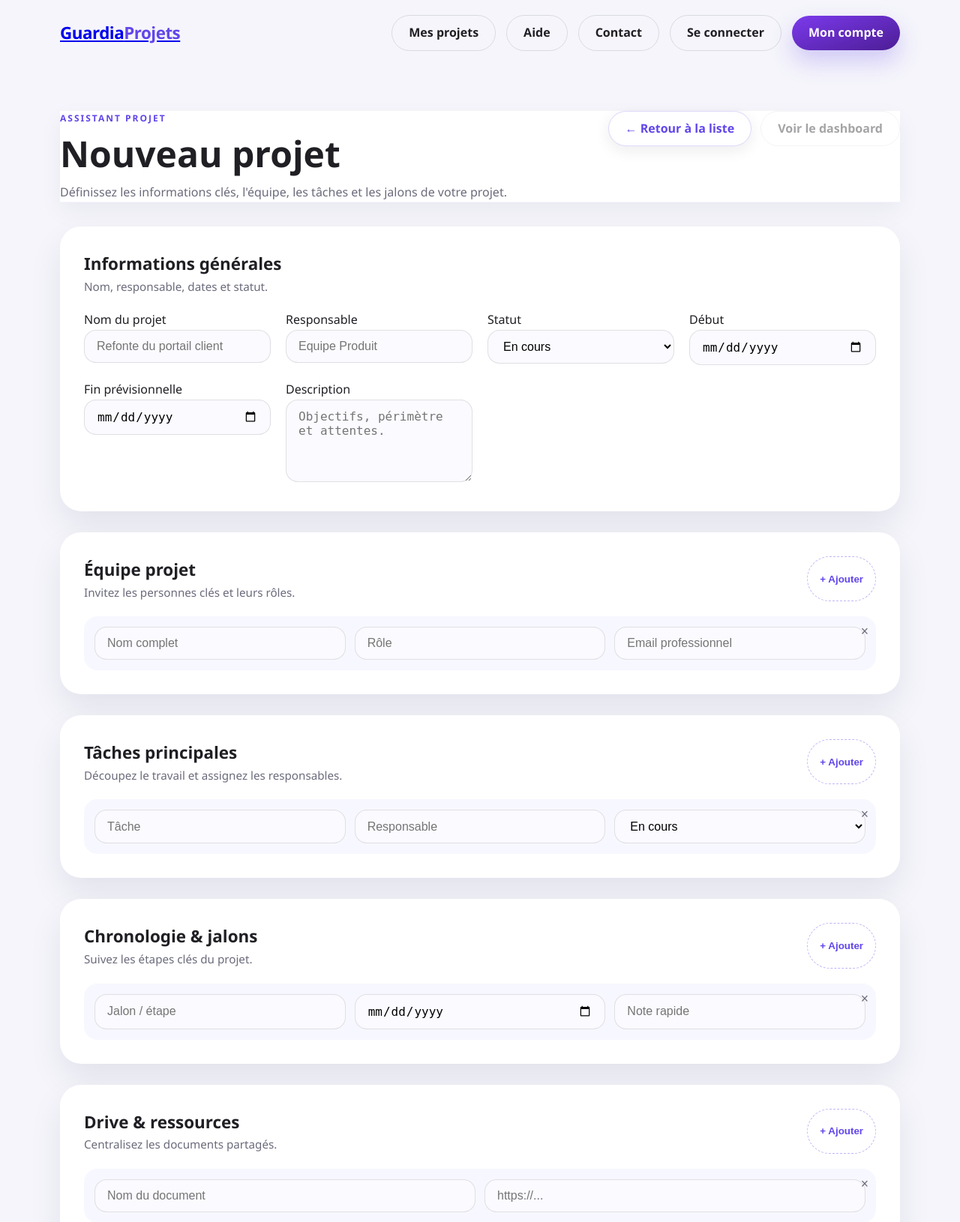
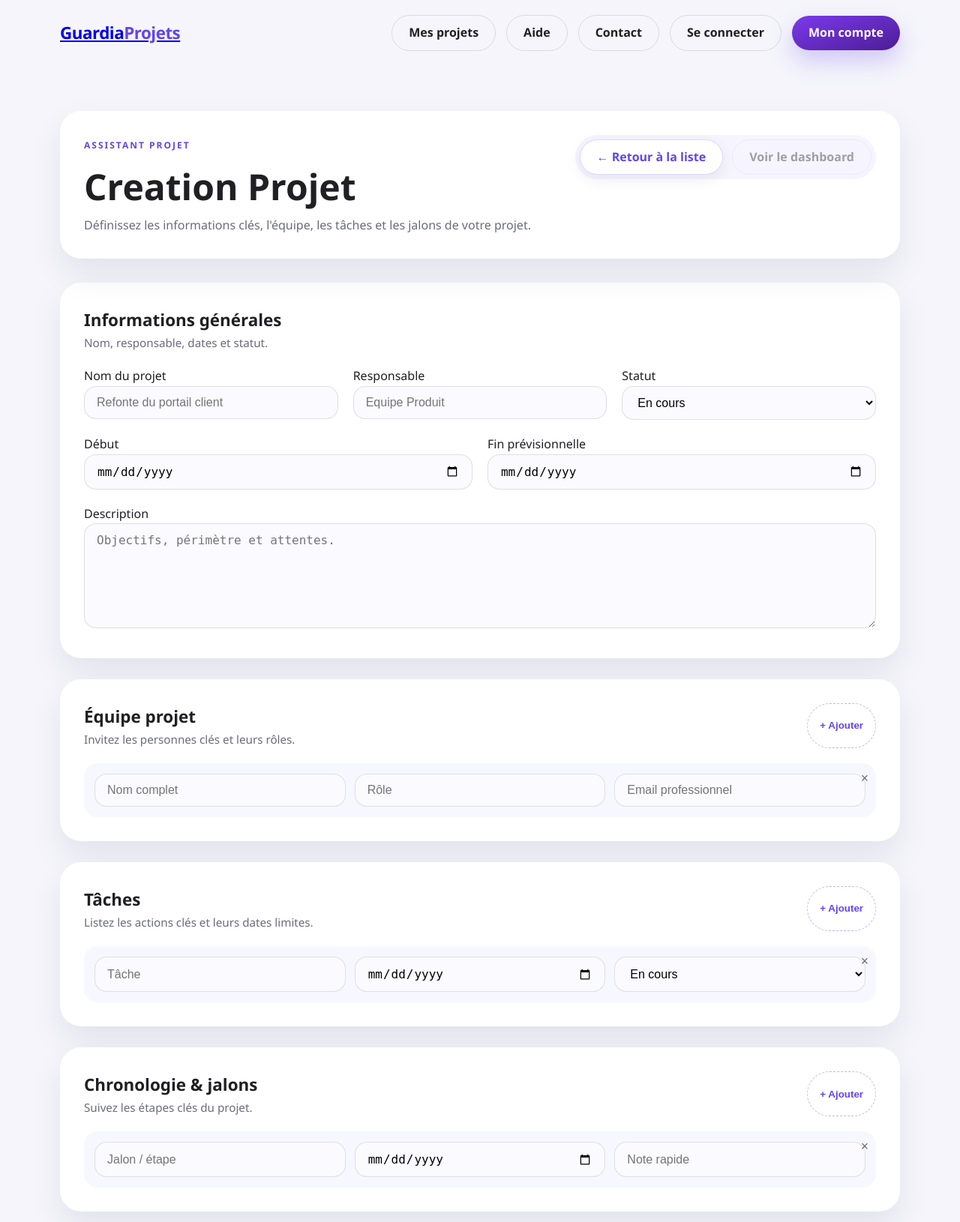
Before and after one commit to GabGuardia-hub/Projet-fullstack, a PHP site: page /pages/Gestion/creationproj.php in a window 1280 px wide. Shown: the top 1630 px of the page at 75% size. Run offline with PHP 8.4, Linux system fonts and the light colour scheme.

Commit message:
15H50/28/11/2025

```diff
--- a/css/projet.css
+++ b/css/projet.css
@@ -112,12 +112,22 @@
     gap: 32px;
 }
 
+
 .builder-header {
     display: flex;
     justify-content: space-between;
     gap: 20px;
     flex-wrap: wrap;
     align-items: flex-start;
+    background: #fff;
+    border-radius: 32px;
+    padding: clamp(20px, 4vw, 32px);
+    box-shadow: 0 20px 45px rgba(17, 12, 70, 0.08);
+}
+
+.builder-header .eyebrow {
+    display: inline-block;
+    margin-bottom: 8px;
 }
 
 .builder-header h1 {
@@ -127,6 +137,9 @@
 .builder-actions {
     display: flex;
     gap: 12px;
+    background: #f6f5ff;
+    padding: 6px;
+    border-radius: 999px;
 }
 
 .builder-form {
@@ -165,9 +178,37 @@
     gap: 20px;
 }
 
+.general-info-grid {
+    grid-template-columns: repeat(12, minmax(0, 1fr));
+}
+
+.general-info-grid > .span-4 { grid-column: span 4; }
+.general-info-grid > .span-6 { grid-column: span 6; }
+.general-info-grid > .span-12 { grid-column: span 12; }
+
+.general-info-grid > * { min-width: 0; }
+
+@media (max-width: 900px) {
+    .general-info-grid {
+        grid-template-columns: repeat(auto-fit, minmax(220px, 1fr));
+    }
+    .general-info-grid > .span-4,
+    .general-info-grid > .span-6,
+    .general-info-grid > .span-12 {
+        grid-column: 1 / -1;
+    }
+}
+
 .panel-grid textarea {
+    min-height: 110px;
+}
+
+.panel-grid .full-span {
     grid-column: 1 / -1;
-    min-height: 110px;
+}
+
+.panel-grid .full-span textarea {
+    min-height: 140px;
 }
 
 .panel input,
@@ -247,6 +288,16 @@
     display: flex;
     flex-direction: column;
     gap: 32px;
+}
+
+.dashboard .top-nav {
+    max-width: 1200px;
+    margin: 0 auto;
+    padding: 20px clamp(20px, 6vw, 40px);
+    display: flex;
+    align-items: center;
+    gap: 32px;
+    border-bottom: none;
 }
 
 .dashboard-header {
--- a/css/style.css
+++ b/css/style.css
@@ -28,7 +28,6 @@ header {
     top: 0;
     background: #ffffff;
     backdrop-filter: blur(18px);
-    border-bottom: 1px solid rgba(98, 70, 234, 0.06);
     box-shadow: 0 12px 30px rgba(20, 14, 53, 0.05);
     z-index: 10;
 }
--- a/pages/Authentification/login.php
+++ b/pages/Authentification/login.php
@@ -52,7 +52,7 @@ if(!empty($_POST['email']) AND !empty($_POST['password'])) {
     <link rel="stylesheet" href="../../css/style.css">
     <link rel="stylesheet" href="../../css/login.css">
 </head>
-<body>
+<body class="login-page">
     <div class="container">
         <div class="forms-container">
             <div class="signin-signup">
--- a/pages/Gestion/creationproj.php
+++ b/pages/Gestion/creationproj.php
@@ -12,10 +12,10 @@
     <?php include '../nav/nav.php'; ?>
 
     <main class="project-builder">
-        <header class="builder-header">
+        <header class="builder-header panel">
             <div>
                 <p class="eyebrow">Assistant projet</p>
-                <h1 id="builderTitle">Nouveau projet</h1>
+                <h1 id="builderTitle">Creation Projet</h1>
                 <p class="projects-subtitle">Définissez les informations clés, l'équipe, les tâches et les jalons de votre projet.</p>
             </div>
             <div class="builder-actions">
@@ -32,16 +32,16 @@
                         <p class="panel-subtitle">Nom, responsable, dates et statut.</p>
                     </div>
                 </div>
-                <div class="panel-grid">
-                    <div>
+                <div class="panel-grid general-info-grid">
+                    <div class="span-4">
                         <label for="projectName">Nom du projet</label>
                         <input type="text" id="projectName" name="projectName" placeholder="Refonte du portail client" required>
                     </div>
-                    <div>
+                    <div class="span-4">
                         <label for="projectOwner">Responsable</label>
                         <input type="text" id="projectOwner" name="projectOwner" placeholder="Equipe Produit" required>
                     </div>
-                    <div>
+                    <div class="span-4">
                         <label for="projectStatus">Statut</label>
                         <select id="projectStatus" name="projectStatus" required>
                             <option value="En préparation">En préparation</option>
@@ -50,15 +50,15 @@
                             <option value="Terminé">Terminé</option>
                         </select>
                     </div>
-                    <div>
+                    <div class="span-6">
                         <label for="projectStart">Début</label>
                         <input type="date" id="projectStart" name="projectStart">
                     </div>
-                    <div>
+                    <div class="span-6">
                         <label for="projectEnd">Fin prévisionnelle</label>
                         <input type="date" id="projectEnd" name="projectEnd">
                     </div>
-                    <div>
+                    <div class="span-12 full-span">
                         <label for="projectDescription">Description</label>
                         <textarea id="projectDescription" name="projectDescription" placeholder="Objectifs, périmètre et attentes."></textarea>
                     </div>
@@ -79,8 +79,8 @@
             <section class="panel">
                 <div class="panel-header">
                     <div>
-                        <h2>Tâches principales</h2>
-                        <p class="panel-subtitle">Découpez le travail et assignez les responsables.</p>
+                        <h2>Tâches</h2>
+                        <p class="panel-subtitle">Listez les actions clés et leurs dates limites.</p>
                     </div>
                     <button type="button" class="icon-button" id="addTaskRow">+ Ajouter</button>
                 </div>
@@ -157,7 +157,7 @@
             }
 
             if (editingProject) {
-                document.getElementById('builderTitle').textContent = `Modifier • ${editingProject.name}`;
+                document.getElementById('builderTitle').textContent = 'Creation Projet';
                 dashboardShortcut.href = `dashboard.php?project=${encodeURIComponent(editingProject.slug || editingProject.id)}`;
                 hydrateForm(editingProject);
             } else {
@@ -238,7 +238,7 @@
                 row.className = 'dynamic-row';
                 row.innerHTML = `
                     <input type="text" class="task-title" placeholder="Tâche">
-                    <input type="text" class="task-owner" placeholder="Responsable">
+                    <input type="date" class="task-deadline" placeholder="Date limite">
                     <select class="task-status-field">
                         <option value="En cours">En cours</option>
                         <option value="À risque">À risque</option>
@@ -248,7 +248,7 @@
                 `;
                 row.querySelector('.remove-row').addEventListener('click', () => row.remove());
                 row.querySelector('.task-title').value = data.title || '';
-                row.querySelector('.task-owner').value = data.owner || '';
+                row.querySelector('.task-deadline').value = data.deadline || data.dueDate || '';
                 row.querySelector('.task-status-field').value = data.status || 'En cours';
                 taskRows.appendChild(row);
             }
@@ -297,10 +297,10 @@
                 return [...taskRows.querySelectorAll('.dynamic-row')]
                     .map((row) => ({
                         title: row.querySelector('.task-title').value.trim(),
-                        owner: row.querySelector('.task-owner').value.trim(),
+                        deadline: row.querySelector('.task-deadline').value,
                         status: row.querySelector('.task-status-field').value
                     }))
-                    .filter((task) => task.title || task.owner);
+                    .filter((task) => task.title || task.deadline);
             }
 
             function collectTimeline() {
```
Also changed, not shown: css/login.css (+37 -25 lines), pages/Gestion/dashboard.php (+12 -6 lines).
